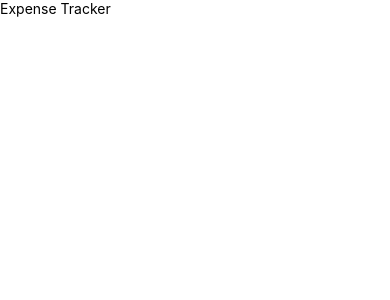
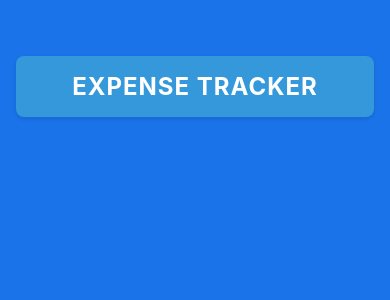
Before and after one commit to KhanMarufHossain/ExpenseTracker, a React Native app: screen / in a window 390 px wide. Shown: the top 300 px of the page. Built offline with nearby package versions, Linux system fonts and the light colour scheme.

Commit message:
Adding title and home component

```diff
--- a/Components/Title.js
+++ b/Components/Title.js
@@ -1,10 +1,31 @@
-import {View, Text} from 'react-native';
+import {View, Text, StyleSheet} from 'react-native';
 
-export default function Title()
-{
+export default function Title() {
     return(
-        <View style={{flex: 1}}>
-            <Text>Expense Tracker</Text>
+        <View style={styles.container}>
+            <Text style={styles.title}>Expense Tracker</Text>
         </View>
     );
 }
+
+const styles = StyleSheet.create({
+    container: {
+        padding: 16,
+        backgroundColor: '#3498db',
+        borderRadius: 8,
+        alignItems: 'center',
+        marginTop: 40,
+        shadowColor: '#000',
+        shadowOffset: { width: 0, height: 2 },
+        shadowOpacity: 0.1,
+        shadowRadius: 4,
+        elevation: 3,
+    },
+    title: {
+        fontSize: 24,
+        fontWeight: 'bold',
+        color: '#fff',
+        textTransform: 'uppercase',
+        letterSpacing: 1,
+    }
+});
--- a/Screens/Home.js
+++ b/Screens/Home.js
@@ -1,16 +1,26 @@
-import {View, Text,StyleSheet} from 'react-native';
+import {View, Text, StyleSheet, SafeAreaView, StatusBar} from 'react-native';
 import Title from '../Components/Title';
-export default function Home ()
-{
+
+export default function Home() {
     return(
-        <View style={styles.maincontainer} >
-           <Title/>
-        </View>
+        <SafeAreaView style={styles.safeArea}>
+            <StatusBar backgroundColor="#1a73e8" barStyle="light-content" />
+            <View style={styles.mainContainer}>
+                <Title/>
+
+            </View>
+        </SafeAreaView>
     );
 }
 
 const styles = StyleSheet.create({
-    maincontainer: {
+    safeArea: {
         flex: 1,
+        backgroundColor: '#1a73e8',
+    },
+    mainContainer: {
+        flex: 1,
+        backgroundColor: '#1a73e8',
+        padding: 16,
     }
 });
```
